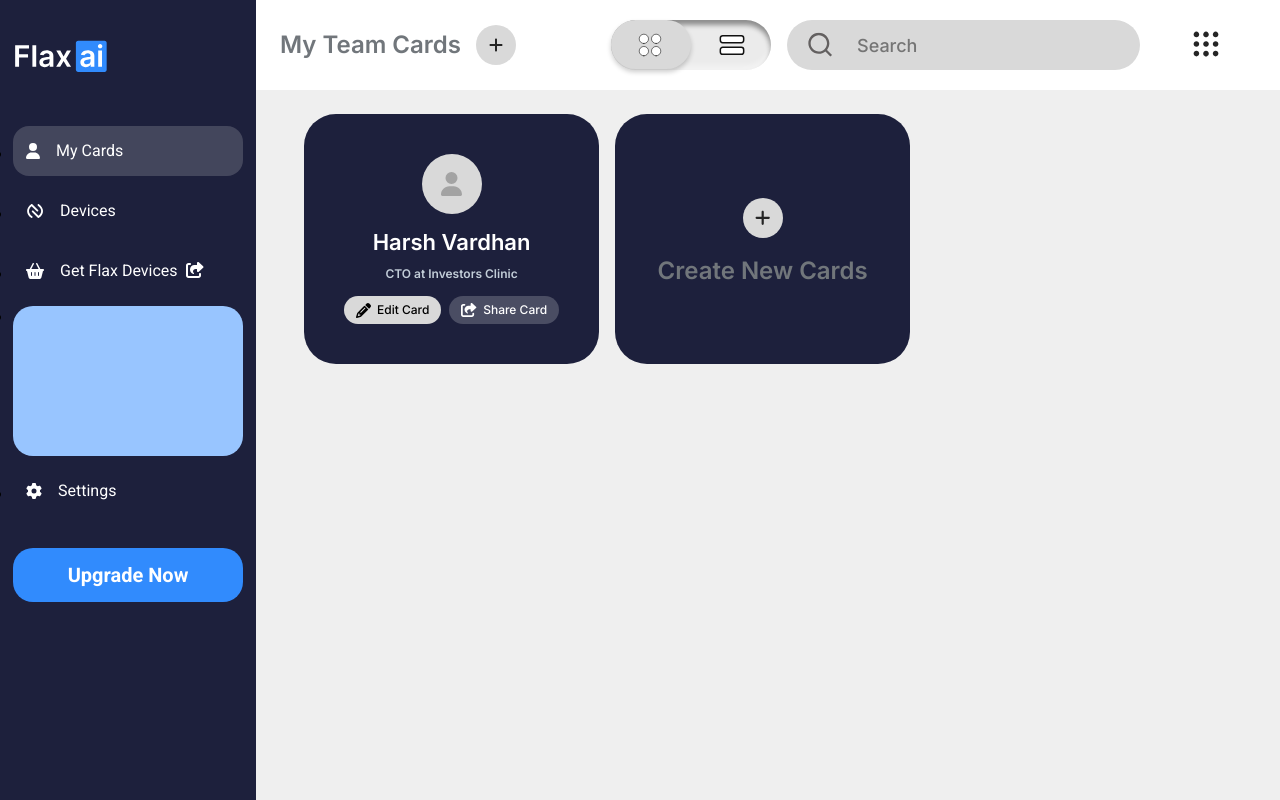
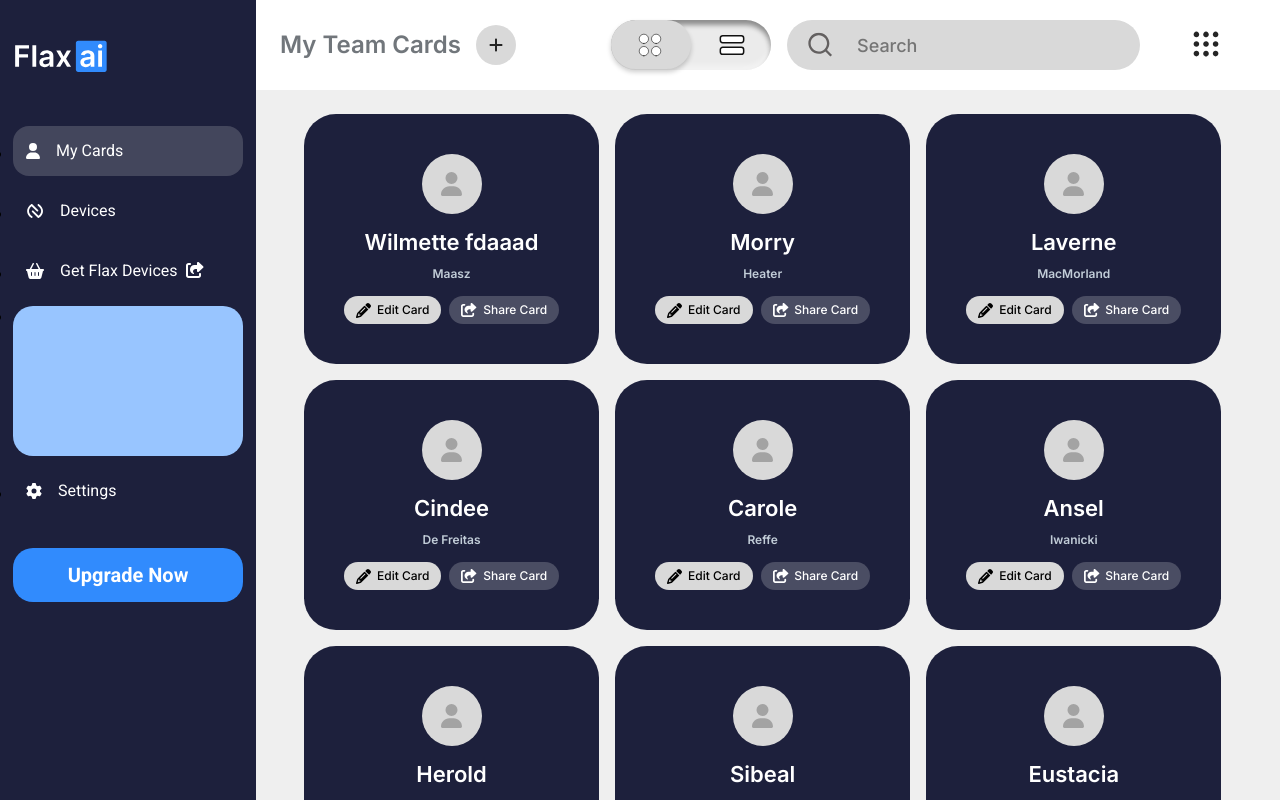
Before and after one commit to saquibnasar/dashboard, a React (Create React App) app: page / in a window 1280 px wide. Built offline with nearby package versions, Linux system fonts and the light colour scheme.

Commit message:
some new changes

```diff
--- a/src/component/Home.js
+++ b/src/component/Home.js
@@ -5,6 +5,7 @@ import TeamCard from "./TeamCard";
 
 export default function Home() {
   const [toggle, setToggle] = useState(false);
+  const [search, setSearch] = useState("");
 
   const handleChange = (event) => {
     setToggle(event.target.checked);
@@ -14,8 +15,8 @@ export default function Home() {
       <div className="d-flex h-100vh">
         <SIdebar />
         <div className="d-flex flex-direction-column w-80">
-          <Topbar handleChange={handleChange} />
-          <TeamCard mode={toggle} />
+          <Topbar handleChange={handleChange} setSearch={setSearch} />
+          <TeamCard mode={toggle} search={search} />
         </div>
       </div>
     </>
--- a/src/component/TeamCard.js
+++ b/src/component/TeamCard.js
@@ -6,16 +6,174 @@ import { faShareSquare } from "@fortawesome/free-solid-svg-icons";
 import { faPencil } from "@fortawesome/free-solid-svg-icons";
 import { Link } from "react-router-dom";
 export default function TeamCard(props) {
+  const data = [
+    {
+      id: 1,
+      first_name: "Wilmette fdaaad",
+      last_name: "Maasz",
+      email: "wmaasz0@jalbum.net",
+      phone: "130-309-6439",
+    },
+    {
+      id: 2,
+      first_name: "Morry",
+      last_name: "Heater",
+      email: "mheater1@yale.edu",
+      phone: "814-809-2958",
+    },
+    {
+      id: 3,
+      first_name: "Laverne",
+      last_name: "MacMorland",
+      email: "lmacmorland2@webnode.com",
+      phone: "271-342-7249",
+    },
+    {
+      id: 4,
+      first_name: "Cindee",
+      last_name: "De Freitas",
+      email: "cdefreitas3@privacy.gov.au",
+      phone: "617-624-6967",
+    },
+    {
+      id: 5,
+      first_name: "Carole",
+      last_name: "Reffe",
+      email: "creffe4@nih.gov",
+      phone: "738-966-3137",
+    },
+    {
+      id: 6,
+      first_name: "Ansel",
+      last_name: "Iwanicki",
+      email: "aiwanicki5@pagesperso-orange.fr",
+      phone: "716-371-2467",
+    },
+    {
+      id: 7,
+      first_name: "Herold",
+      last_name: "Mungham",
+      email: "hmungham6@goodreads.com",
+      phone: "659-298-5396",
+    },
+    {
+      id: 8,
+      first_name: "Sibeal",
+      last_name: "Andreacci",
+      email: "sandreacci7@bloomberg.com",
+      phone: "508-876-5450",
+    },
+    {
+      id: 9,
+      first_name: "Eustacia",
+      last_name: "Matteuzzi",
+      email: "ematteuzzi8@rakuten.co.jp",
+      phone: "953-375-3684",
+    },
+    {
+      id: 10,
+      first_name: "Tiebold",
+      last_name: "Powe",
+      email: "tpowe9@dmoz.org",
+      phone: "574-154-1045",
+    },
+    {
+      id: 11,
+      first_name: "Deloris",
+      last_name: "Flintoffe",
+      email: "dflintoffea@usa.gov",
+      phone: "281-262-2474",
+    },
+    {
+      id: 12,
+      first_name: "Janela",
+      last_name: "Coite",
+      email: "jcoiteb@columbia.edu",
+      phone: "241-621-1528",
+    },
+    {
+      id: 13,
+      first_name: "Ines",
+      last_name: "Ginity",
+      email: "iginityc@studiopress.com",
+      phone: "924-888-0857",
+    },
+    {
+      id: 14,
+      first_name: "Godfree",
+      last_name: "Bastistini",
+      email: "gbastistinid@pen.io",
+      phone: "694-172-1204",
+    },
+    {
+      id: 15,
+      first_name: "Jazmin",
+      last_name: "Exrol",
+      email: "jexrole@networkadvertising.org",
+      phone: "265-313-4188",
+    },
+    {
+      id: 16,
+      first_name: "Sacha",
+      last_name: "Sidwick",
+      email: "ssidwickf@home.pl",
+      phone: "960-987-8058",
+    },
+    {
+      id: 17,
+      first_name: "Leonhard",
+      last_name: "Capron",
+      email: "lcaprong@zimbio.com",
+      phone: "585-187-8345",
+    },
+    {
+      id: 18,
+      first_name: "My",
+      last_name: "Raiment",
+      email: "mraimenth@abc.net.au",
+      phone: "557-179-7329",
+    },
+    {
+      id: 19,
+      first_name: "Riley",
+      last_name: "Botting",
+      email: "rbottingi@diigo.com",
+      phone: "684-766-2752",
+    },
+    {
+      id: 20,
+      first_name: "Daron",
+      last_name: "Pinkney",
+      email: "dpinkneyj@redcross.org",
+      phone: "872-837-1696",
+    },
+    {
+      id: 21,
+      first_name: "Susi",
+      last_name: "Leipelt",
+      email: "sleipeltk@reference.com",
+      phone: "921-979-2052",
+    },
+  ];
+
   return (
     <>
       {!props.mode ? (
         <div className="teamCard row gap-3">
-          <Link to="/homepage" className="teamCard_btn col-3">
+          {data
+            .filter((item) => {
+              return props.search.toLowerCase() === ""
+                ? item
+                : item.first_name.toLowerCase().includes(props.search);
+            })
+            .map((value) => {
+              return (
+                <Link className="teamCard_btn col-3" to="/homepage">
                   <span>
                     <FontAwesomeIcon icon={faUser} />
                   </span>
-            <h3>Harsh Vardhan</h3>
-            <h4>CTO at Investors Clinic</h4>
+                  <h3>{value.first_name}</h3>
+                  <h4>{value.last_name}</h4>
                   <div className="d-flex gap-2">
                     <button className="editCard">
                       <FontAwesomeIcon icon={faPencil} />
@@ -27,6 +185,8 @@ export default function TeamCard(props) {
                     </button>
                   </div>
                 </Link>
+              );
+            })}
 
           <Link to="/createCard" className="add_btn col-3">
             <span>
@@ -37,10 +197,18 @@ export default function TeamCard(props) {
         </div>
       ) : (
         <div className="teamCard row gap-3 teamCard_list">
-          <Link className="teamCard_btn" to="/homepage">
+          {data
+            .filter((item) => {
+              return props.search.toLowerCase() === ""
+                ? item
+                : item.first_name.toLowerCase().includes(props.search);
+            })
+            .map((value) => {
+              return (
+                <Link className="teamCard_btn col-3" to="/homepage">
                   <div className="d-flex flex-direction-column">
-              <h3>Harsh Vardhan</h3>
-              <h4>CTO at Investors Clinic</h4>
+                    <h3>{value.first_name}</h3>
+                    <h4>{value.last_name}</h4>
                   </div>
                   <div className="d-flex gap-1">
                     <button className="editCard">
@@ -53,6 +221,9 @@ export default function TeamCard(props) {
                     </button>
                   </div>
                 </Link>
+              );
+            })}
+
           <Link to="/createCard" className="add_btn col-3">
             <span>
               <FontAwesomeIcon icon={faPlus} />
--- a/src/component/Topbar.js
+++ b/src/component/Topbar.js
@@ -14,12 +14,15 @@ import { faInstagram } from "@fortawesome/free-brands-svg-icons";
 import { faTwitter } from "@fortawesome/free-brands-svg-icons";
 import { faLinkedinIn } from "@fortawesome/free-brands-svg-icons";
 import { faWhatsapp } from "@fortawesome/free-brands-svg-icons";
-
+import { Link } from "react-router-dom";
 export default function Topbar(props) {
   const [isFlaxLink, setIsFlaxLink] = useState(false);
 
   window.addEventListener("click", function (e) {
-    if (document.querySelector(".navbar-btn").contains(e.target)) {
+    if (
+      document.querySelector(".navbar-btn") &&
+      document.querySelector(".navbar-btn").contains(e.target)
+    ) {
       setIsFlaxLink(!isFlaxLink);
     } else if (
       document.querySelector(".flax_link") &&
@@ -44,12 +47,12 @@ export default function Topbar(props) {
           Settings
         </button>
       ) : (
-        <button className="navbar-brand" type="button">
+        <Link to="/createCard" className="navbar-brand" type="button">
           My Team Cards
           <span className="navbar-toggler-icon">
             <FontAwesomeIcon icon={faPlus} />
           </span>
-        </button>
+        </Link>
       )}
 
       <div className="navbar-collapse">
@@ -149,6 +152,7 @@ export default function Topbar(props) {
               type="search"
               placeholder="Search"
               aria-label="Search"
+              onChange={(e) => props.setSearch(e.target.value)}
             />
 
             <svg
--- a/src/sass/datepicker.scss
+++ b/src/sass/datepicker.scss
@@ -2,23 +2,22 @@
 @import "./font.scss";
 @import "./mediaqueries.scss";
 
-.datepicker{
+.datepicker {
   display: flex;
   align-items: center;
   gap: 12px;
-   .react-datepicker-wrapper{
+  .react-datepicker-wrapper {
     width: unset;
-   .react-datepicker__input-container{
-
+    .react-datepicker__input-container {
       width: unset;
 
-   input{
-      font-family: 'Inter';
+      input {
+        font-family: "Inter";
         font-style: normal;
         font-weight: 700;
         font-size: 18px;
         line-height: 18px;
-      color: #FFFFFF;
+        color: #ffffff;
         background: rgba(217, 217, 217, 0.2);
         border-radius: 12px;
         padding: 16px 12px 16px;
@@ -29,7 +28,12 @@
       }
     }
   }
-   .validity_btn{
+  .react-datepicker__tab-loop {
+    position: absolute;
+    inset: auto auto 0px 0px;
+    transform: translate(591px, -148px);
+  }
+  .validity_btn {
     font-family: "Inter";
     font-weight: 400;
     font-size: 18px;
@@ -44,8 +48,8 @@
     border: none;
     text-align: start;
   }
-   span{
-      font-family: 'Inter';
+  span {
+    font-family: "Inter";
     font-style: normal;
     font-weight: 400;
     font-size: 18px;
--- a/src/sass/teamCard.scss
+++ b/src/sass/teamCard.scss
@@ -122,7 +122,7 @@
     height: unset;
     display: flex;
     flex-direction: row;
-    padding: 16px 23px;
+    padding: 16px 12px;
     border-radius: 20px;
     h3 {
       font-size: 14.5px;
--- a/src/sass/utilityclasses.scss
+++ b/src/sass/utilityclasses.scss
@@ -34,12 +34,15 @@
   }
   form {
     .form-text {
-      font-family: "Inter";
-      font-weight: 600;
-      font-size: 13px;
-      line-height: 18px;
       color: #868686;
       margin-bottom: 11px;
+      font-family: "Outfit";
+      font-style: normal;
+      font-weight: 400;
+      font-size: 18px !important;
+      line-height: 18px;
+      display: flex;
+      align-items: center;
     }
     .form-control {
       background: #f6f6f6;
@@ -212,16 +215,16 @@
     }
     .did-floating-label-content {
       position: relative;
-      background: #f6f6f6;
+      // background: #f6f6f6;
       border-radius: 16px;
-      border: 2px solid #fff;
+      // border: 2px solid #fff;
     }
     .did-floating-label-content:hover {
-      border: 2px solid #cacaca;
+      // border: 2px solid #cacaca;
     }
     .did-floating-label-content:has(.did-floating-input:focus) {
       background: #fff;
-      border: 2px solid #cacaca;
+      border: none;
     }
 
     .did-floating-label-content:has(
@@ -237,14 +240,13 @@
       }
     }
     .did-floating-label {
-      font-family: "Roboto";
-      font-style: normal;
+      font-family: "Inter";
+      font-size: 14px;
       font-weight: 400;
-      font-size: 16px;
       line-height: 19px;
       text-align: center;
       color: #848484;
-      background: #f6f6f6;
+      background: transparent;
       position: absolute;
       pointer-events: none;
       left: 50px;
@@ -266,7 +268,7 @@
       text-align: center;
       color: #848484;
       box-sizing: border-box;
-      background: #f6f6f6;
+      background: #2e3239;
       border-radius: 0 16px 16px 0;
       border: none;
       text-align: start;
@@ -276,7 +278,7 @@
         background: $white-color;
         ~ .did-floating-label {
           color: #78c4cb;
-          top: 2px;
+          top: 1px;
           font-size: 0.75rem;
           background: transparent;
         }
@@ -308,7 +310,7 @@
       background: $white-color;
       ~ .did-floating-label {
         color: #78c4cb;
-        top: 2px;
+        top: 1px;
         font-size: 0.75rem;
         background: transparent;
       }
```
Also changed, not shown: src/component/AddLink.js (+30 -12 lines), src/component/Devices.js (+37 -25 lines), src/component/SIdebar.js (+24 -12 lines), src/sass/about.scss (+20 -24 lines), src/sass/addcard.scss (+111 -86 lines), public/phone.png (added). Lines whose indentation alone changed are shown as unchanged.
